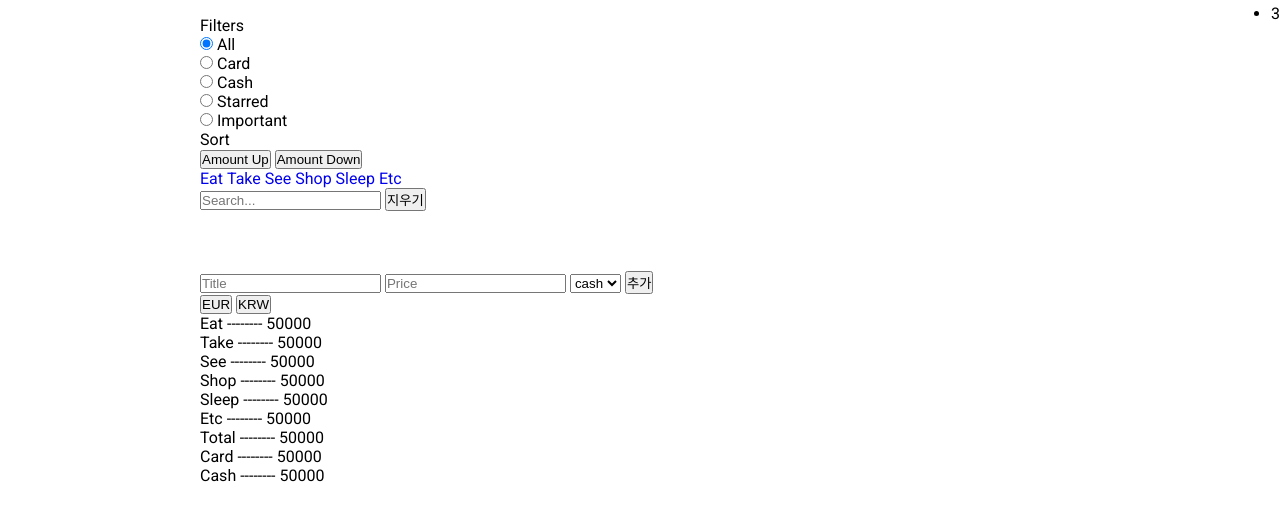
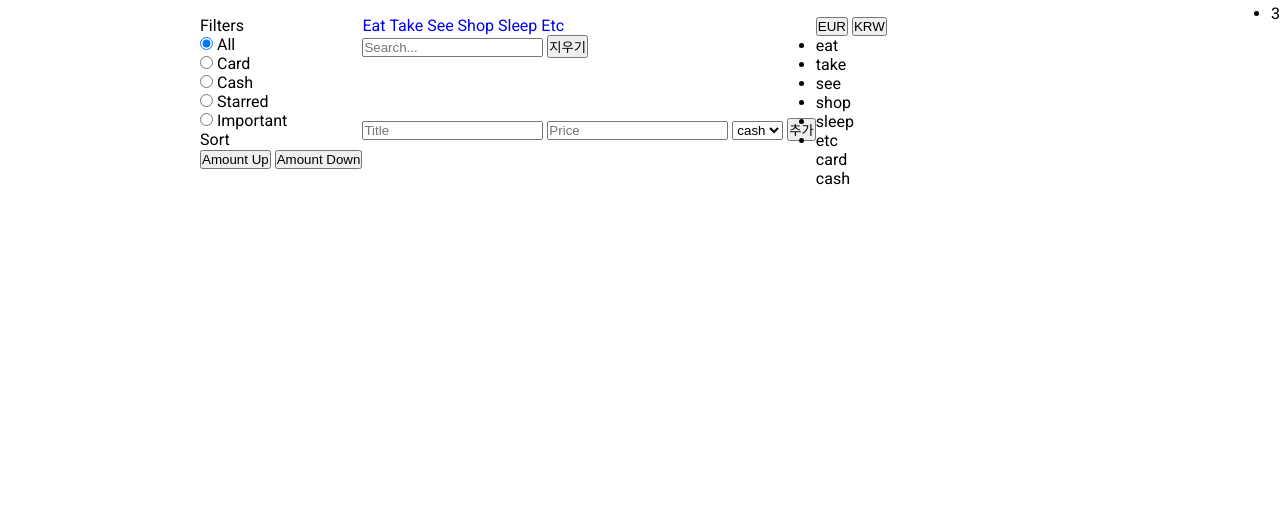
Before and after one commit to Gldud1118/Project-Traveler, a website: page src/index.html in a window 1280 px wide. Shown: the part 34-554 px from the top of the page. Drawn offline with nearby package versions, Linux system fonts and the light colour scheme; files that its build step writes are made by us from their sources.

Commit message:
ResultView

```diff
--- a/src/index.html
+++ b/src/index.html
@@ -8,7 +8,7 @@
       href="https://fonts.googleapis.com/css?family=Roboto:400,500,700,900"
       rel="stylesheet"
     />
-    <link rel="stylesheet" href="css/all.css" />
+    <!-- <link rel="stylesheet" href="css/all.css" /> -->
     <link rel="stylesheet" href="css/style.css" />
     <title>Traveler</title>
   </head>
@@ -160,7 +160,7 @@
                 </div>
               </div>
             </div>
-            <div class="chart">
+            <div class="result">
               <div class="change__currency-btn-container">
                 <button
                   type="button"
@@ -180,18 +180,25 @@
                 </button>
               </div>
               <div>
-                <div>Eat -------- 50000</div>
-                <div>Take -------- 50000</div>
-                <div>See -------- 50000</div>
-                <div>Shop -------- 50000</div>
-                <div>Sleep -------- 50000</div>
-                <div>Etc -------- 50000</div>
-                <div>Total -------- 50000</div>
+                <ul class="price">
+                  <li><span>eat</span><span class="eat"></span></li>
+                  <li><span>take</span><span class="take"></span></li>
+                  <li><span>see</span><span class="see"></span></li>
+                  <li><span>shop</span><span class="shop"></span></li>
+                  <li><span>sleep</span><span class="sleep"></span></li>
+                  <li><span>etc</span><span class="etc"></span></li>
+                </ul>
               </div>
 
               <div>
-                <div>Card -------- 50000</div>
-                <div>Cash -------- 50000</div>
+                <div>
+                  <span>card</span>
+                  <span></span>
+                </div>
+                <div>
+                  <span>cash</span>
+                  <span></span>
+                </div>
               </div>
             </div>
           </div>
--- a/src/js/controllers/MainController.js
+++ b/src/js/controllers/MainController.js
@@ -5,6 +5,7 @@ import CategoryModel from "../models/CategoryModel";
 import ExpenseModel from "../models/ExpenseModel";
 import ExpenseView from "../views/ExpenseView";
 import SearchView from "../views/SearchView";
+import ResultView from "../views/ResultView";
 import FilterSortView from "../views/FilterSortView";
 
 export default {
@@ -33,6 +34,7 @@ export default {
 
     this.state = { allCategories: {} };
     await this.getExpense();
+    ResultView.setup(document.querySelector(".result"));
 
     this.getResult(TabView.tabName);
   },
@@ -50,6 +52,7 @@ export default {
   async getExpense() {
     this.state.total = new ExpenseModel();
     await this.state.total.retrieveData();
+    ResultView.renderAllCategory(this.state.total);
   },
 
   onUpdate(obj) {
@@ -119,6 +122,7 @@ export default {
       ExpenseView.renderUpdatedItem(item);
       const expense = currentTab.getTotalExpense();
       await this.state.total.updateData(this.state.currentTab, expense);
+      ResultView.renderCurrentCategory(this.state.currentTab, expense);
     } catch (err) {
       console.log(err);
     }
@@ -131,6 +135,7 @@ export default {
       ExpenseView.deleteItem(id);
       const expense = currentTab.getTotalExpense();
       await this.state.total.updateData(this.state.currentTab, expense);
+      ResultView.renderCurrentCategory(this.state.currentTab, expense);
     } catch (err) {
       console.log(err);
     }
@@ -143,6 +148,7 @@ export default {
       const expense = currentTab.getTotalExpense();
       await this.state.total.updateData(this.state.currentTab, expense);
       ExpenseView.renderItem(newItem);
+      ResultView.renderCurrentCategory(this.state.currentTab, expense);
     } catch (err) {
       console.log(err);
     }
--- a/src/sass/style.scss
+++ b/src/sass/style.scss
@@ -67,10 +67,11 @@ body {
 }
 
 .expense {
+  display: flex;
   flex: 1;
 }
 
-.chart {
+.result {
   flex: 1;
 }
 
```
Also changed, not shown: src/js/views/ResultView.js (added, +29 -0 lines), dist/css/style.css, dist/index.html, 1 other file.
